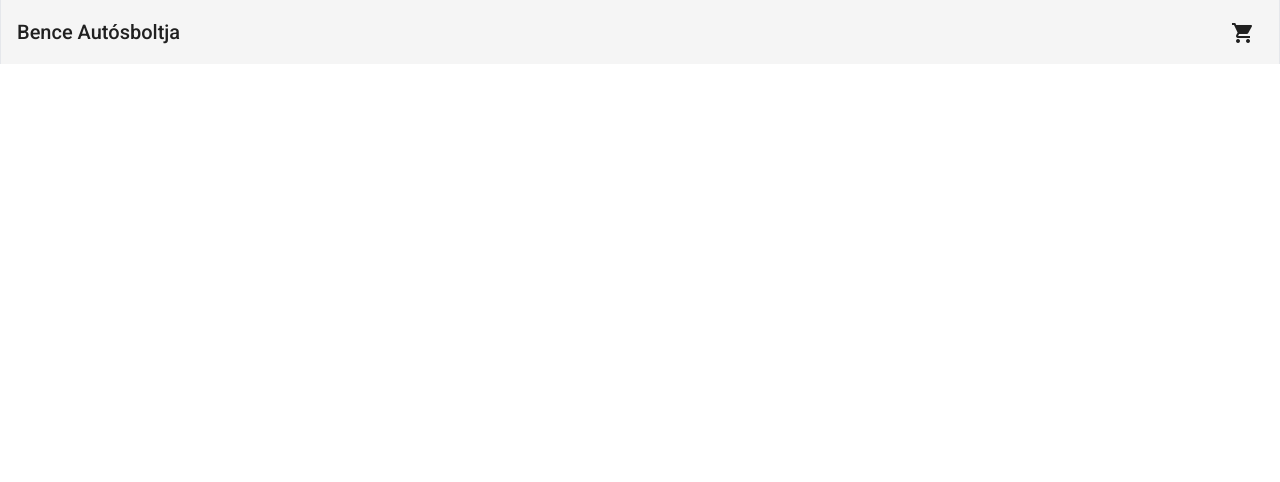
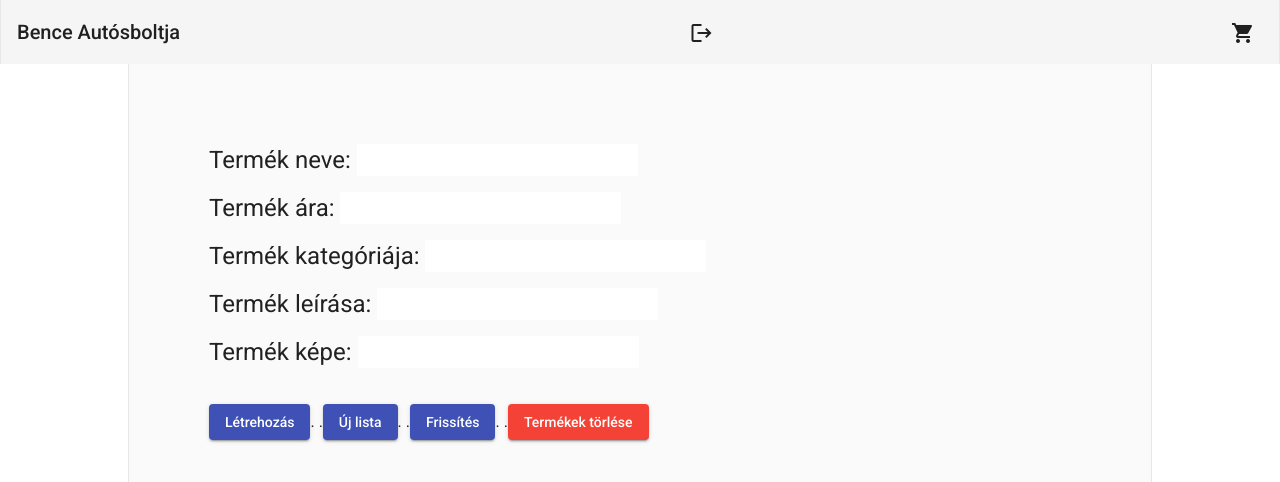
Before and after one commit to szabobence2k/webshop, an Angular app: page /admin in a window 1280 px wide. Before the commit this address led to /. Shown: the top 482 px of the page. Built offline with nearby package versions, Linux system fonts and the light colour scheme.

Commit message:
admin oldal

```diff
--- a/src/app/app.module.ts
+++ b/src/app/app.module.ts
@@ -27,6 +27,7 @@ import { PagesheaderComponent } from './pages/pagescomp/pagesheader/pagesheader.
 import { FiltersComponent } from './pages/pagescomp/filters/filters.component';
 import { PagesproductComponent } from './pages/pagescomp/pagesproduct/pagesproduct.component';
 import { CartComponent } from './pages/cart/cart.component';
+import { AdminComponent } from './components/admin/admin.component';
 
 import { CartService } from './services/cart.service';
 import { WebshopService } from './services/webshop.service';
@@ -42,7 +43,8 @@ import { HttpClientModule } from '@angular/common/http';
     PagesheaderComponent,
     FiltersComponent,
     PagesproductComponent,
-    CartComponent
+    CartComponent,
+    AdminComponent
   ],
   imports: [
     BrowserModule,
--- /dev/null
+++ b/src/app/components/admin/admin.component.html
@@ -0,0 +1,48 @@
+<mat-drawer-container
+    *ngIf="iamAdmin"
+    [autosize]="true"
+    class="min-h-full max-w-5xl mx-auto border-x">
+
+    <mat-drawer-content class="p-20">
+        <div class="row">
+            <form>
+                <fieldset>
+                    <div>
+                        <h1>Termék neve:
+                            <input type="text" class="form-control" name="" id="product"></h1>
+                    </div>
+                    <div>
+                        <h1>Termék ára:
+                            <input type="number" class="form-control" id="price" name=""></h1>
+                    </div>
+                    <div>
+                        <h1>Termék kategóriája:
+                            <input type="text" class="form-control" id="category" name=""></h1>
+                    </div>
+                    <div>
+                        <h1>Termék leírása:
+                            <input type="text" class="form-control" id="description" name=""></h1>
+                    </div>
+                    <div>
+                        <h1>Termék képe:
+                            <input type="text" class="form-control" id="image" name=""></h1>
+                    </div>
+            <br>
+            <button id="insert" color="primary" mat-raised-button>Létrehozás</button>
+            <font size="3">.     .</font>
+            <button id="create" color="primary" mat-raised-button>Új lista</button>
+            <font size="3">.     .</font>
+            <button id="list" color="primary" mat-raised-button>Frissítés</button>
+            <font size="3">.     .</font>
+            <button id="remove" color="warn" mat-raised-button>Termékek törlése {{onAdminCheck()}}</button>
+                </fieldset>
+            </form>
+        </div>
+    </mat-drawer-content>
+</mat-drawer-container>
+
+<mat-card *ngIf="!iamAdmin" class="mx-auto my-10 max-w-5xl">
+    <div class="text-center">
+        NEM VAGY ADMIN!
+    </div>
+</mat-card>
--- /dev/null
+++ b/src/app/components/admin/admin.component.ts
@@ -0,0 +1,28 @@
+import { LoginComponent } from './../login/login.component';
+import { Component, OnInit } from '@angular/core';
+
+@Component({
+  selector: 'app-admin',
+  templateUrl: './admin.component.html',
+  styleUrls: ['./admin.component.css']
+})
+export class AdminComponent implements OnInit {
+
+  iamAdmin = true;
+
+  constructor(private loginComponent: LoginComponent) { }
+
+  ngOnInit(): void {
+
+  }
+
+  onAdminCheck(): void {
+    if (this.loginComponent.isAdmin) {
+      this.iamAdmin = true;
+    }
+    else if (!this.loginComponent.isAdmin) {
+      this.iamAdmin = false;
+    }
+  }
+
+}
--- a/src/app/components/header/header.component.html
+++ b/src/app/components/header/header.component.html
@@ -1,5 +1,8 @@
 <mat-toolbar class="max-w-7xl mx-auto border-x justify-between">
   <a routerLink="home"> Bence Autósboltja </a>
+  <button mat-icon-button routerLink="login">
+    <mat-icon>logout</mat-icon>
+  </button>
   <button mat-icon-button [matMenuTriggerFor]="menu">
     <mat-icon [matBadge]="itemsQuantity" [matBadgeHidden]="!itemsQuantity" matBadgeColor="warn">shopping_cart
     </mat-icon>
--- a/src/app/components/login/login.component.ts
+++ b/src/app/components/login/login.component.ts
@@ -1,4 +1,4 @@
-import { Component, OnInit } from '@angular/core';
+import { Component, OnInit, Injectable } from '@angular/core';
 import { MatSnackBar } from '@angular/material/snack-bar';
 
 @Component({
@@ -6,9 +6,13 @@ import { MatSnackBar } from '@angular/material/snack-bar';
   templateUrl: './login.component.html',
   styleUrls: ['./login.component.css']
 })
+@Injectable({
+  providedIn: 'root'
+})
+
 export class LoginComponent implements OnInit {
 
-  isAdmin = false;
+  isAdmin = true;
   loginUsers: any[] = [];
   registrationElements: any = {
     userName: '',
@@ -45,18 +49,16 @@ export class LoginComponent implements OnInit {
     const isUserExist = this.loginUsers.find(exist => exist.userName === this.loginElements.userName && exist.password === this.loginElements.password);
     if (isUserExist !== undefined && this.loginElements.userName !== 'admin' && this.loginElements.password !== 'admin') {
       this._snackBar.open('Sikeresen bejelentkezve!', 'Rendben', { duration: 5000 });
-      this.goShopping();
+      this.isAdmin = false;
+      window.location.href = '/home';
     }
     else if (this.loginElements.userName === 'admin' && this.loginElements.password === 'admin') {
       this._snackBar.open('Sikeresen bejelentkezve Adminként!', 'Rendben', { duration: 5000 });
-      window.location.href = '/cart';
+      this.isAdmin = true;
+      window.location.href = '/admin';
     }
     else {
       this._snackBar.open('Bejelentkezés sikertelen!', 'Rendben', { duration: 5000 });
     }
   }
-
-  goShopping(): void {
-    window.location.href = '/home';
-  }
 }
```
Also changed, not shown: src/app/app-routing.module.ts (+6 -1 lines), src/app/sql/database.js (added, +30 -0 lines), src/app/components/admin/admin.component.css (added), 2 other files (tests, documents, lock files or other folders).
